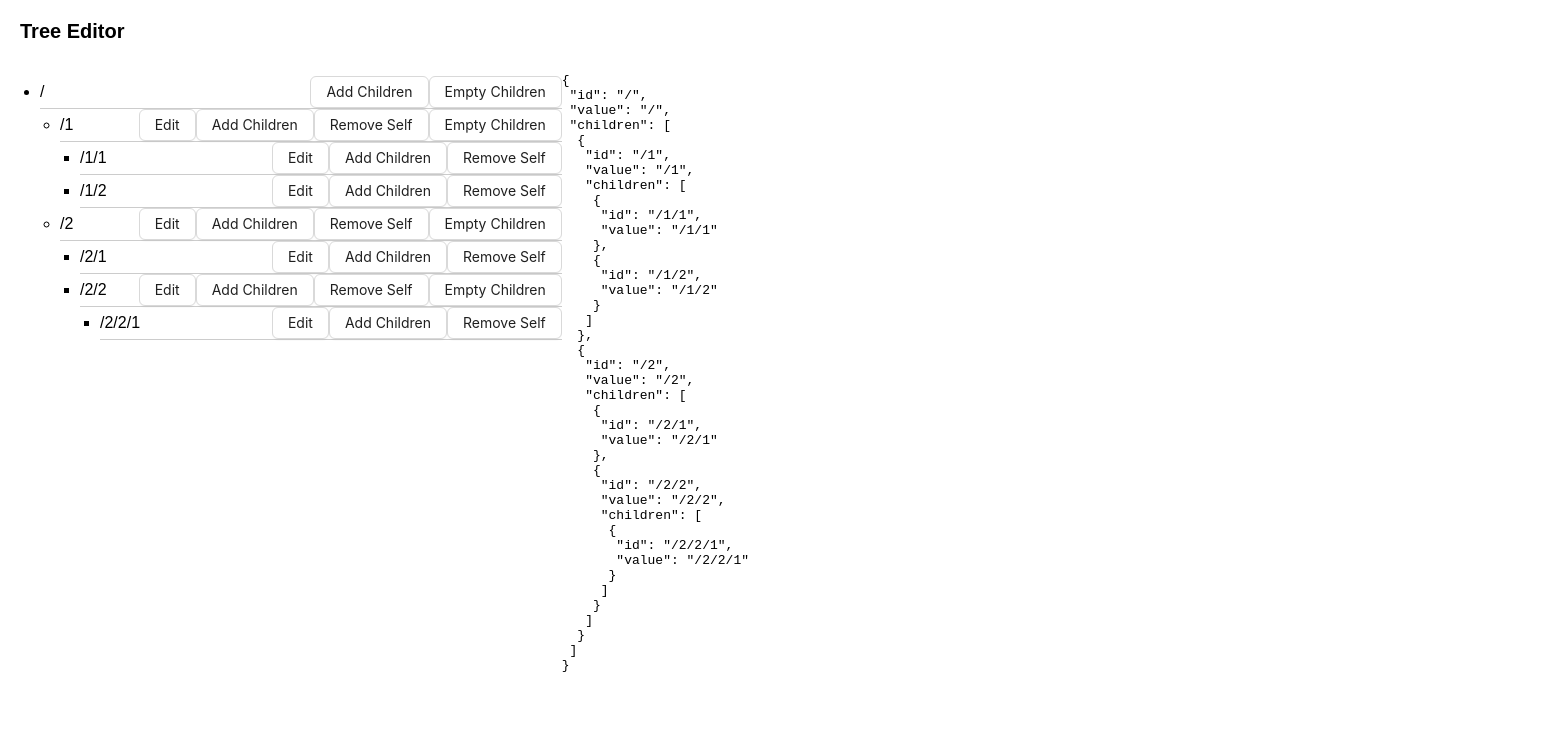
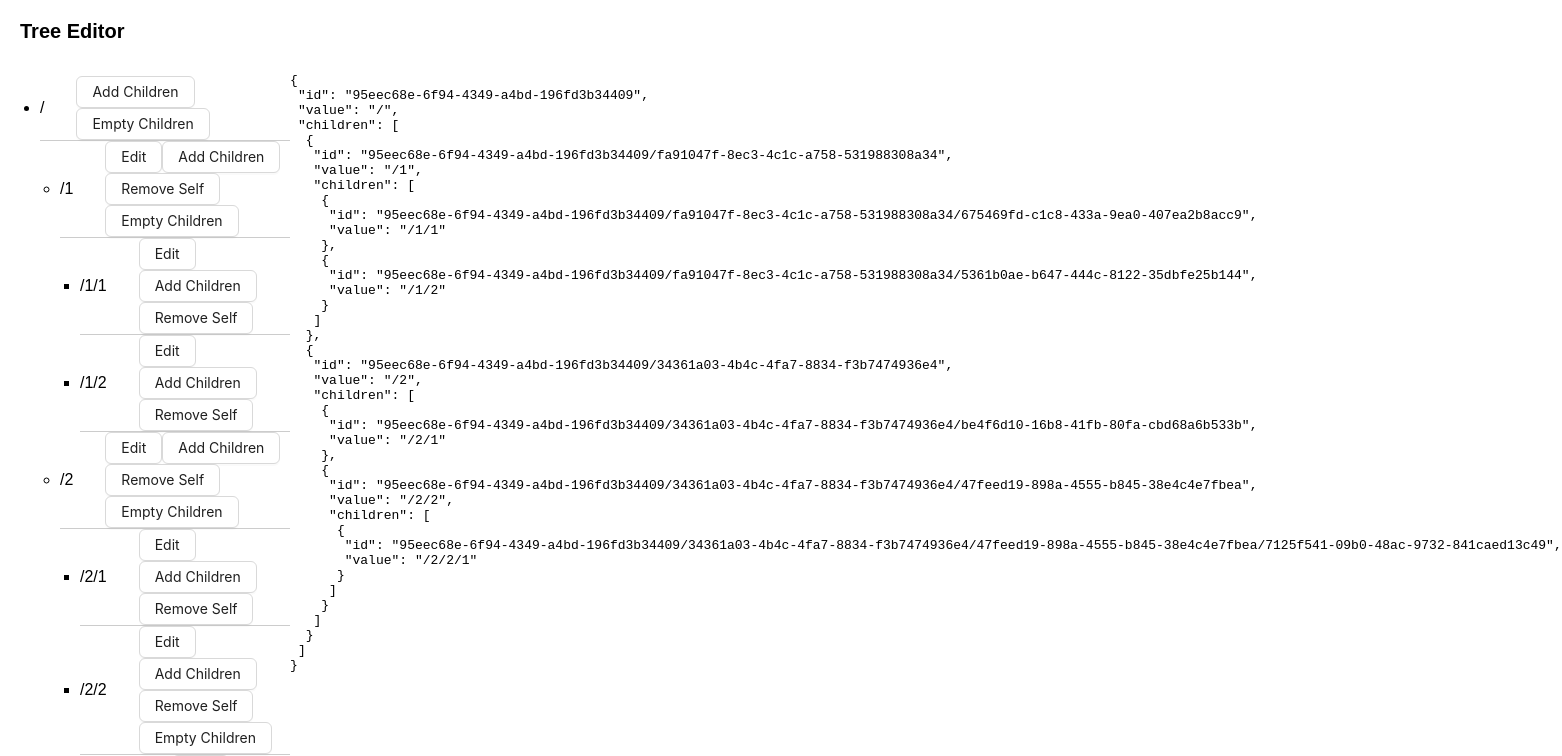
Before and after one commit to gogoend/react-component-practise, a React (Create React App) app: page / in a window 1280 px wide. Shown: the top 756 px of the page, 1562 px wide, since content can reach past the window. Built offline with nearby package versions, Linux system fonts and the light colour scheme.

Commit message:
fix(树 节点id): 替换为uuid路径

```diff
--- a/package.json
+++ b/package.json
@@ -12,7 +12,8 @@
     "antd": "^5.19.1",
     "react": "^18.0.0",
     "react-dom": "^18.0.0",
-    "react-scripts": "^5.0.0"
+    "react-scripts": "^5.0.0",
+    "uuid": "^10.0.0"
   },
   "browserslist": {
     "production": [
@@ -31,6 +32,7 @@
     "@types/node": "^20.14.10",
     "@types/react": "^18.3.3",
     "@types/react-dom": "^18.3.0",
+    "@types/uuid": "^10.0.0",
     "typescript": "^5.5.3"
   }
 }
--- a/src/demos/Tree.tsx
+++ b/src/demos/Tree.tsx
@@ -1,10 +1,9 @@
 import React, { useState } from "react";
 import { Button, Input, Form } from "antd";
+import { v4 as uuid } from "uuid";
 
 const nodeFactory = (parent) => ({
-  id: `${parent.value === "/" ? parent.id : parent.id + "/"}${
-    (parent.children ?? []).length + 1
-  }`,
+  id: `${parent.id}/${uuid()}`,
   value: `${parent.value === "/" ? parent.value : parent.value + "/"}${
     (parent.children ?? []).length + 1
   }`,
@@ -19,14 +18,14 @@ const TreeNode = ({ node, onChange, onRemove }) => {
   const handleInputChange = (e) => {
     setEditingState({
       ...node,
-      value: e.target.value
-    })
+      value: e.target.value,
+    });
   };
 
-  const [ editingState, setEditingState ] = useState(null)
+  const [editingState, setEditingState] = useState(null);
   const handleEdit = () => {
     setIsEditing(true);
-    setEditingState({...node})
+    setEditingState({ ...node });
   };
 
   const handleSave = (values) => {
@@ -61,14 +60,14 @@ const TreeNode = ({ node, onChange, onRemove }) => {
               display: "flex",
               justifyContent: "space-between",
               borderBottom: "1px solid #ccc",
-              alignItems: "center"
+              alignItems: "center",
             }}
           >
             <Form.Item
               name="value"
               rules={[{ required: true, message: "Please enter a value" }]}
               style={{
-                flex: 1
+                flex: 1,
               }}
             >
               <Input
@@ -78,18 +77,17 @@ const TreeNode = ({ node, onChange, onRemove }) => {
                 autoFocus
               />
             </Form.Item>
-            <div
-              style={{marginBottom: '24px'}}
-            >
+            <div style={{ marginBottom: "24px" }}>
               <Button type="primary" htmlType="submit">
                 Save
               </Button>
-              <Button htmlType="button" onClick={
-                () => {
-                  setIsEditing(false)
-                  setEditingState(null)
-                }
-              }>
+              <Button
+                htmlType="button"
+                onClick={() => {
+                  setIsEditing(false);
+                  setEditingState(null);
+                }}
+              >
                 Cancel
               </Button>
             </div>
@@ -101,7 +99,7 @@ const TreeNode = ({ node, onChange, onRemove }) => {
             display: "flex",
             justifyContent: "space-between",
             borderBottom: "1px solid #ccc",
-            alignItems: "center"
+            alignItems: "center",
           }}
         >
           {node.value}
@@ -169,24 +167,29 @@ const Tree = ({ data }) => {
   );
 };
 
-
-
 // Sample tree data
 const treeData = {
-  id: "/",
+  id: "95eec68e-6f94-4349-a4bd-196fd3b34409",
   value: "/",
   children: [
     {
-      id: "/1",
+      id: "95eec68e-6f94-4349-a4bd-196fd3b34409/fa91047f-8ec3-4c1c-a758-531988308a34",
       value: "/1",
-      children: [{ id: "/1/1" ,value: "/1/1" }, { id: "/1/2", value: "/1/2" }],
+      children: [
+        { id: "95eec68e-6f94-4349-a4bd-196fd3b34409/fa91047f-8ec3-4c1c-a758-531988308a34/675469fd-c1c8-433a-9ea0-407ea2b8acc9", value: "/1/1" },
+        { id: "95eec68e-6f94-4349-a4bd-196fd3b34409/fa91047f-8ec3-4c1c-a758-531988308a34/5361b0ae-b647-444c-8122-35dbfe25b144", value: "/1/2" },
+      ],
     },
     {
-      id: "/2",
+      id: "95eec68e-6f94-4349-a4bd-196fd3b34409/34361a03-4b4c-4fa7-8834-f3b7474936e4",
       value: "/2",
       children: [
-        { id: "/2/1", value: "/2/1" },
-        { id: "/2/2", value: "/2/2", children: [{ id: "/2/2/1", value: "/2/2/1" }] },
+        { id: "95eec68e-6f94-4349-a4bd-196fd3b34409/34361a03-4b4c-4fa7-8834-f3b7474936e4/be4f6d10-16b8-41fb-80fa-cbd68a6b533b", value: "/2/1" },
+        {
+          id: "95eec68e-6f94-4349-a4bd-196fd3b34409/34361a03-4b4c-4fa7-8834-f3b7474936e4/47feed19-898a-4555-b845-38e4c4e7fbea",
+          value: "/2/2",
+          children: [{ id: "95eec68e-6f94-4349-a4bd-196fd3b34409/34361a03-4b4c-4fa7-8834-f3b7474936e4/47feed19-898a-4555-b845-38e4c4e7fbea/7125f541-09b0-48ac-9732-841caed13c49", value: "/2/2/1" }],
+        },
       ],
     },
   ],
```
Also changed, not shown: 1 other file (tests, documents, lock files or other folders).
